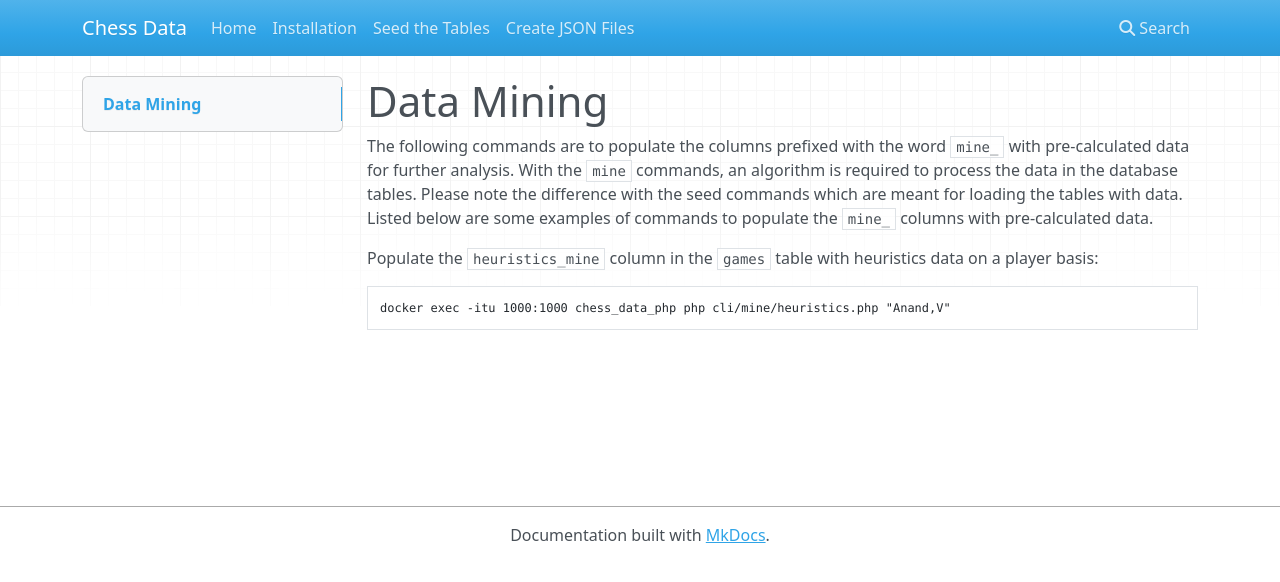
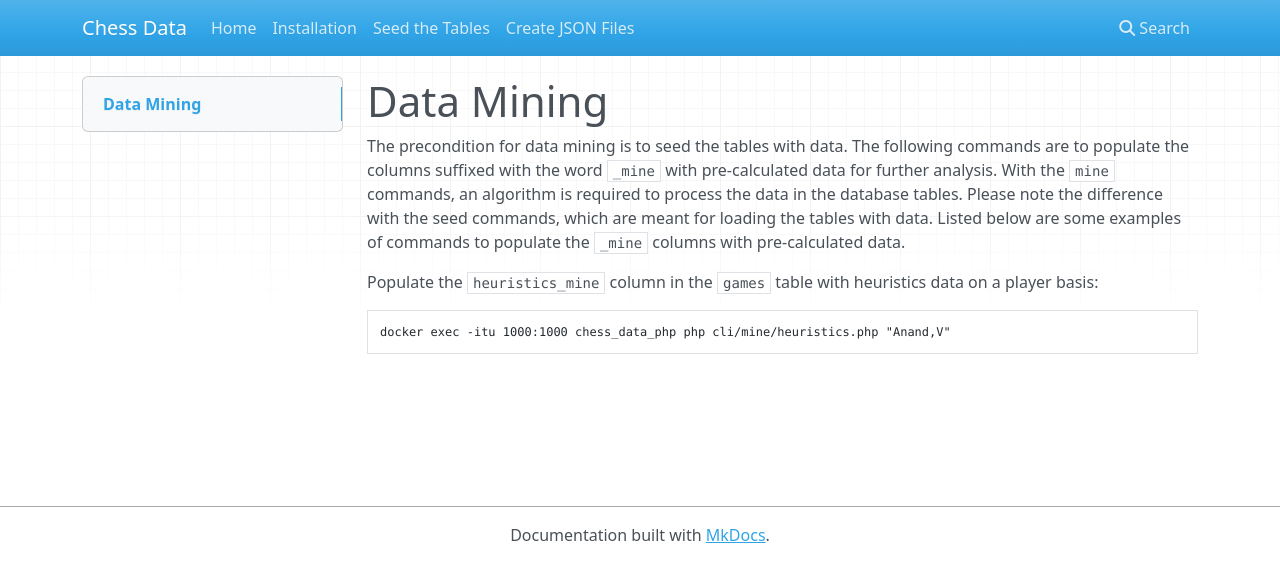
Before and after one commit to chesslablab/chess-data, an MkDocs documentation site: the page built from docs/data-mining.md, in a window 1280 px wide. Shown: the top 582 px of the page. Built offline with MkDocs 1.6.1, drawn with Linux system fonts in a browser that asks for light colours; nearby versions of some CDN libraries.

Commit message:
Data Mining

```diff
--- a/docs/data-mining.md
+++ b/docs/data-mining.md
@@ -1,6 +1,6 @@
 # Data Mining
 
-The following commands are to populate the columns prefixed with the word `mine_` with pre-calculated data for further analysis. With the `mine` commands, an algorithm is required to process the data in the database tables. Please note the difference with the seed commands which are meant for loading the tables with data. Listed below are some examples of commands to populate the `mine_` columns with pre-calculated data.
+The precondition for data mining is to seed the tables with data. The following commands are to populate the columns suffixed with the word `_mine` with pre-calculated data for further analysis. With the `mine` commands, an algorithm is required to process the data in the database tables. Please note the difference with the seed commands, which are meant for loading the tables with data. Listed below are some examples of commands to populate the `_mine` columns with pre-calculated data.
 
 Populate the `heuristics_mine` column in the `games` table with heuristics data on a player basis:
 
```
